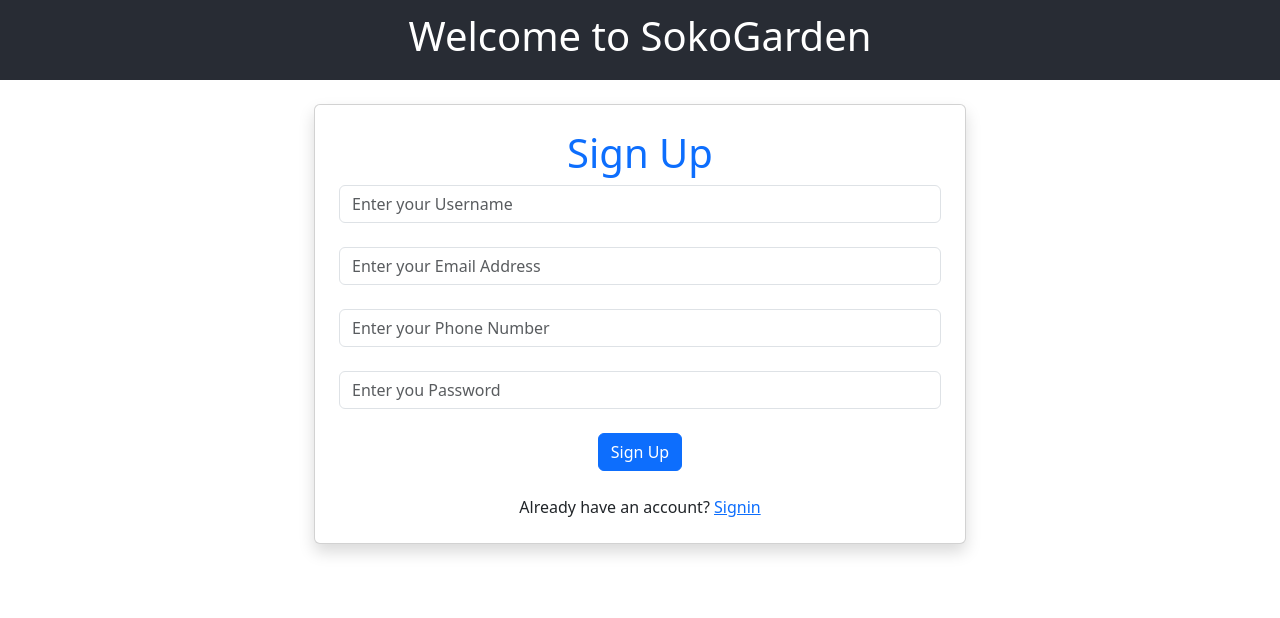
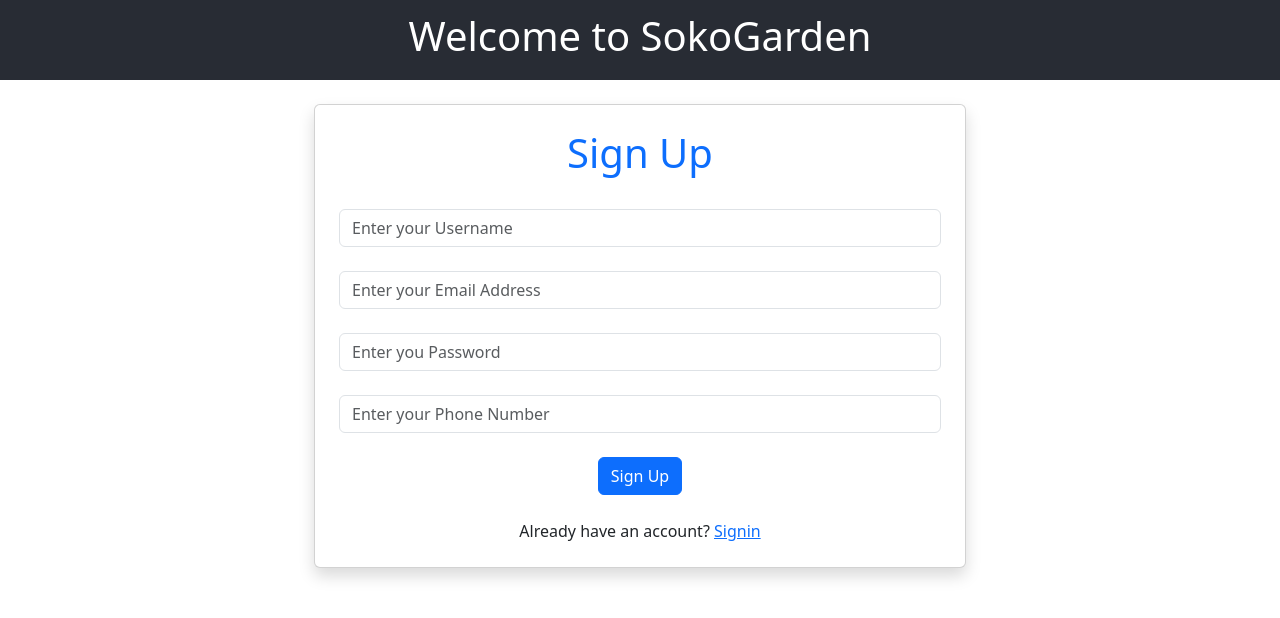
Before and after one commit to Isaac-Maloba/sokogardenapp, a React (Create React App) app: page /signup in a window 1280 px wide. Shown: the top 618 px of the page. Built offline with nearby package versions, Linux system fonts and the light colour scheme.

Commit message:
updated code

```diff
--- a/package.json
+++ b/package.json
@@ -7,6 +7,7 @@
     "@testing-library/jest-dom": "^6.9.1",
     "@testing-library/react": "^16.3.2",
     "@testing-library/user-event": "^13.5.0",
+    "axios": "^1.13.6",
     "bootstrap": "^5.3.8",
     "react": "^19.2.4",
     "react-dom": "^19.2.4",
--- a/src/components/Signup.jsx
+++ b/src/components/Signup.jsx
@@ -1,3 +1,4 @@
+import axios from 'axios';
 import React, { useState } from 'react'
 import { Link } from 'react-router-dom';
 
@@ -5,14 +6,60 @@ const Signup = () => {
     // Initialize the hooks
     const [username, setUsername] = useState("");
     const [email, setEmail] = useState("");
-    const [phonenumber, setPhoneNumber] = useState("");
     const [password, setPassword] = useState("");
+    const [phone, setPhoneNumber] = useState("");
+
+    // Define the three states the application will move through:
+    const [loading, setLoading] = useState("");
+    const [success, setSuccess] = useState("");
+    const [error, setError] = useState("");
+
+    // Below is a function that will handle the submit action
+    const handleSubmit = async(e) => {
+        // Below we prevent our site from reloading
+        e.preventDefault()
+        // Update our loading hook with a message that will be displayed to the user who is trying to register
+        setLoading("Please wait. Registration in progress...")
+
+        try{
+            // Create a form data object that will enale you to capture the form details entered on the form
+            const formdata = new FormData();
+            // Insert the four details (username, email, password, phone) in terms of key-value pairs
+            formdata.append("username", username);
+            formdata.append("email", email);
+            formdata.append("password", password);
+            formdata.append("phone", phone);
+
+            // By use of axios, we can access the method post
+            const response =await axios.post("https://maloba.alwaysdata.net/api/signup", formdata)
+            // Set back the loading hook to default
+            setLoading("");
+            // In case everything goes well, update the success hook with a message
+            setSuccess(response.data.message)
+            // Clear your hooks
+            setUsername("");
+            setEmail("");
+            setPassword("");
+            setPhoneNumber("");
+
+        }
+        catch(error){
+            // Set loading back to default
+            setLoading("");
+            // Update the error hook with the message given back from the response
+            setError(error.message)
+        }
+    }
+
   return (
     <div className='row justify-content-center mt-4'>
         <div className="card col-md-6 shadow p-4">
             <h1 className='text-primary'>Sign Up</h1>
+            <h5 className="text-warning-emphasis">{loading}</h5>
+            <h3 className="text-success">{success}</h3>
+            <h4 className="text-danger">{error}</h4>
 
-            <form>
+            <form onSubmit={handleSubmit}>
                 <input type="text" placeholder='Enter your Username' className='form-control'
                 value={username}
                 onChange={(e) => setUsername(e.target.value)} required/> <br />
@@ -25,19 +72,19 @@ const Signup = () => {
 
                 {/* {email} */}
 
-                <input type="tel" placeholder='Enter your Phone Number' className='form-control'
-                value={phonenumber}
-                onChange={(e) => setPhoneNumber(e.target.value)} required/> <br />
-
-                {/* {phonenumber} */}
-
                 <input type="password" placeholder='Enter you Password' className='form-control'
                 value={password}
                 onChange={(e) => setPassword(e.target.value)} required/> <br />
 
                 {/* {password} */}
 
-                <input type="button" value="Sign Up" className='btn btn-primary'/>
+                <input type="tel" placeholder='Enter your Phone Number' className='form-control'
+                value={phone}
+                onChange={(e) => setPhoneNumber(e.target.value)} required/> <br />
+
+                {/* {phonenumber} */}
+
+                <input type="submit" value="Sign Up" className='btn btn-primary'/>
                 <br /><br />
 
                 Already have an account? <Link to={'/signin'}>Signin</Link>
```
Also changed, not shown: 1 other file (tests, documents, lock files or other folders).
